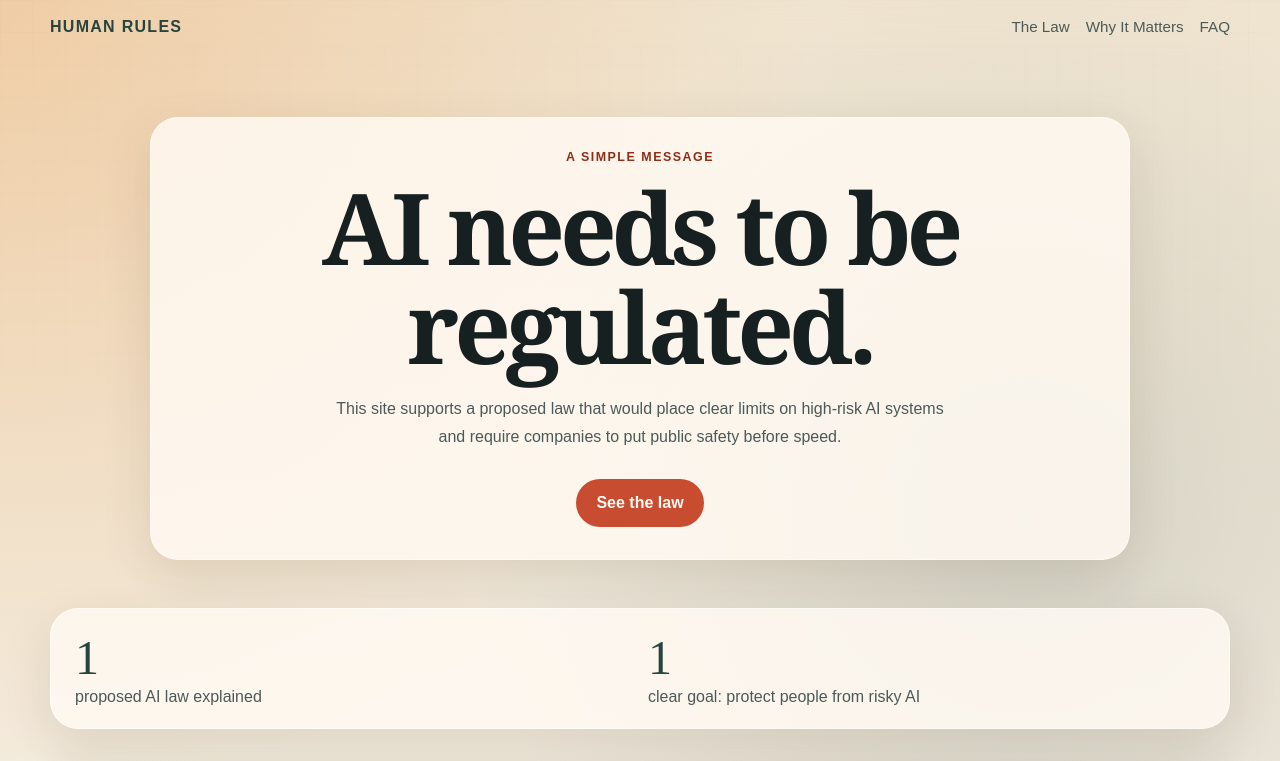
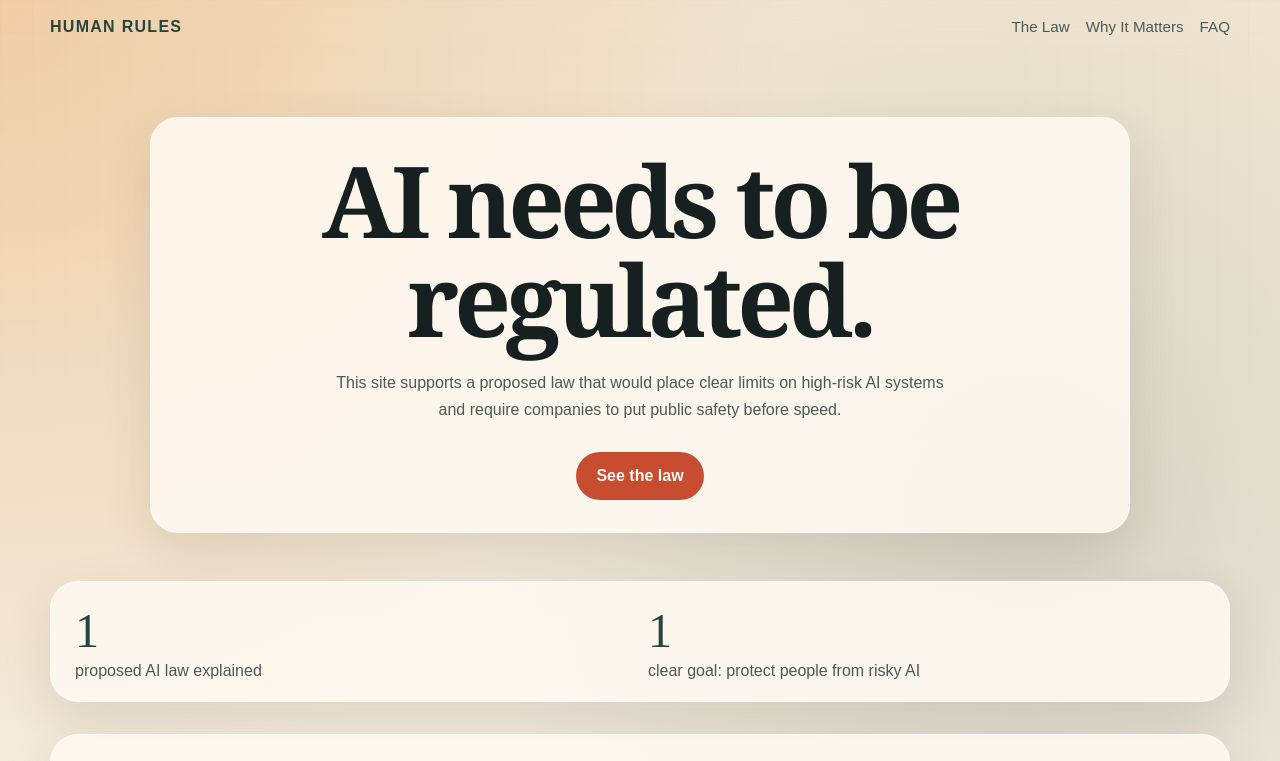
Before and after one commit to 27007scs/27007scs.github.io, a website: page index.html in a window 1280 px wide. Shown: the top 761 px of the page. Drawn offline with Linux system fonts and the light colour scheme.

Commit message:
Add files via upload

```diff
--- a/index.html
+++ b/index.html
@@ -24,7 +24,6 @@
       <main id="top">
         <section class="hero">
           <div class="hero-copy">
-            <p class="eyebrow">A simple message</p>
             <h1>AI needs to be regulated.</h1>
             <p class="hero-text">
               This site supports a proposed law that would place clear limits on
```
